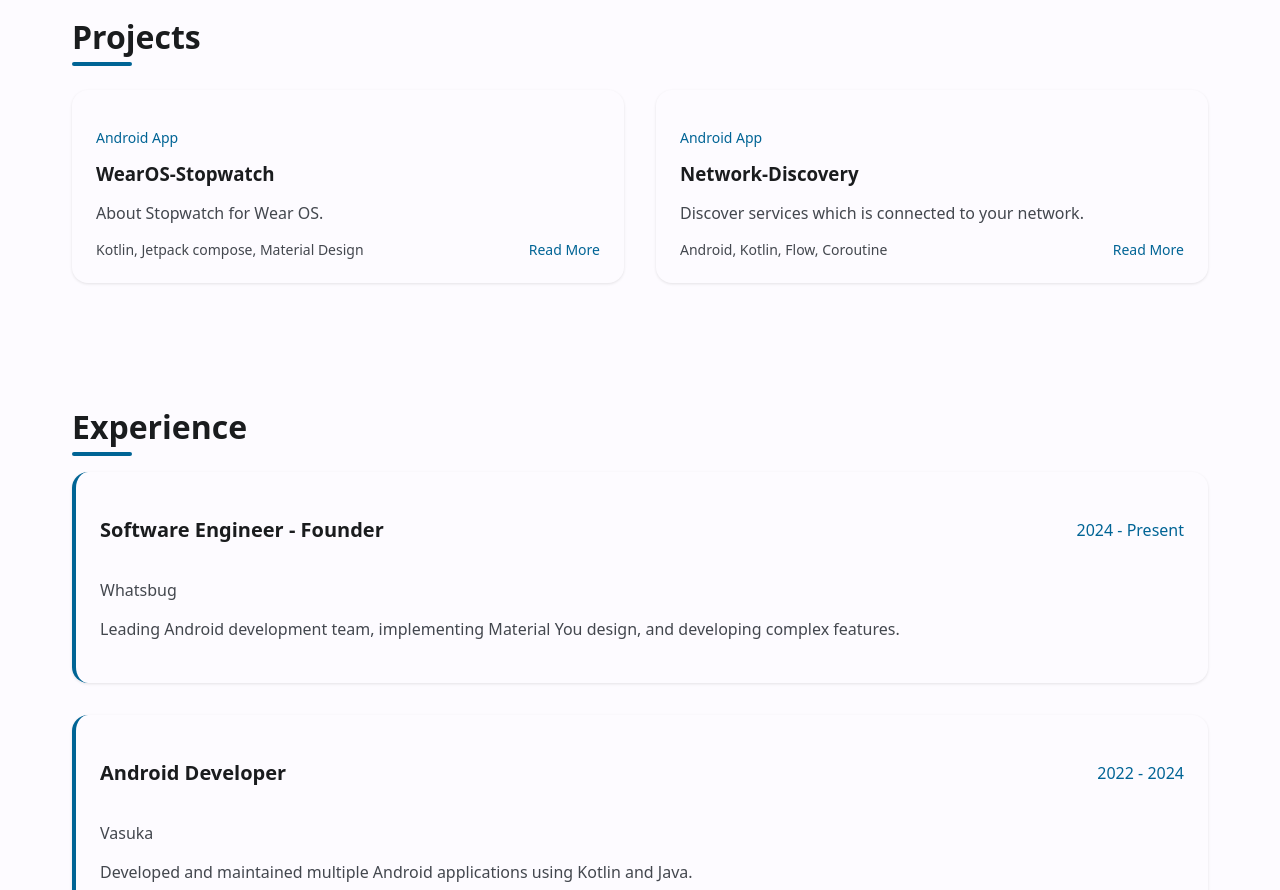
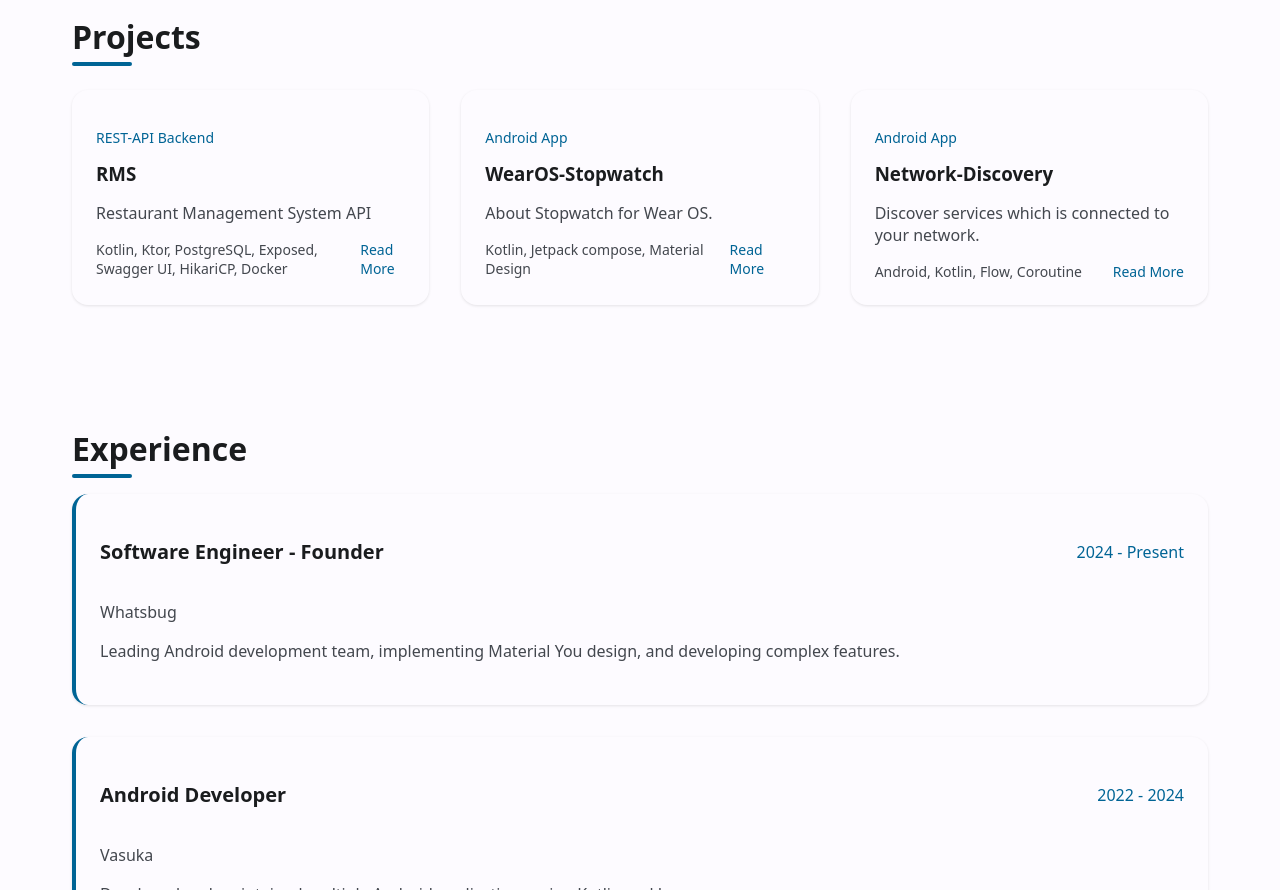
Before and after one commit to harimoradiya/harimoradiya.github.io, an Astro site: page / in a window 1280 px wide. Shown: the part 1180-2070 px from the top of the page. Built offline with nearby package versions, Linux system fonts and the light colour scheme; Astro itself is replaced by a stand-in of ours.

Commit message:
Add rms to projects

```diff
--- a/src/pages/index.astro
+++ b/src/pages/index.astro
@@ -25,6 +25,13 @@ const experiences = [
 ];
 
 const projects = [
+{
+    title: "RMS",
+    category: "REST-API Backend",
+    excerpt: "Restaurant Management System API",
+    techStack: "Kotlin, Ktor, PostgreSQL, Exposed, Swagger UI, HikariCP, Docker",
+    url: "https://github.com/harimoradiya/rms",
+  },
   {
     title: "WearOS-Stopwatch",
     category: "Android App",
```
